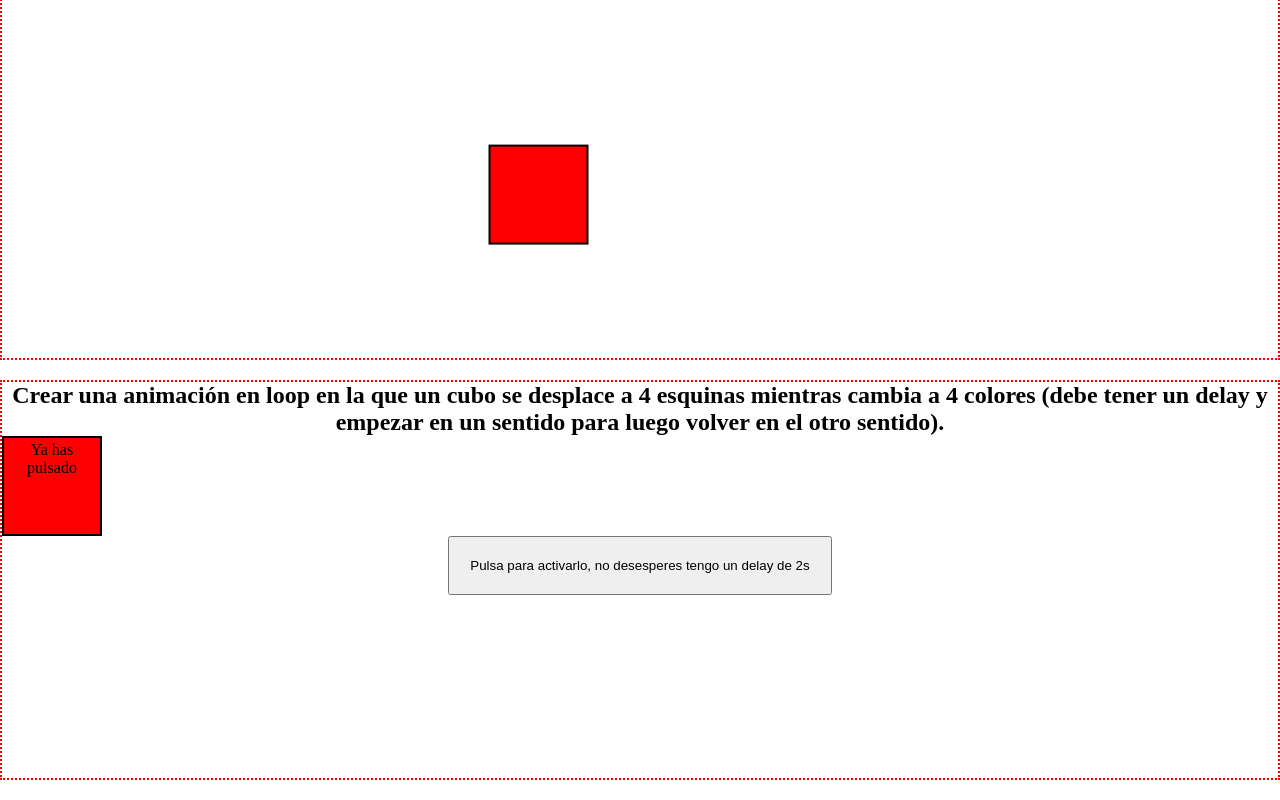
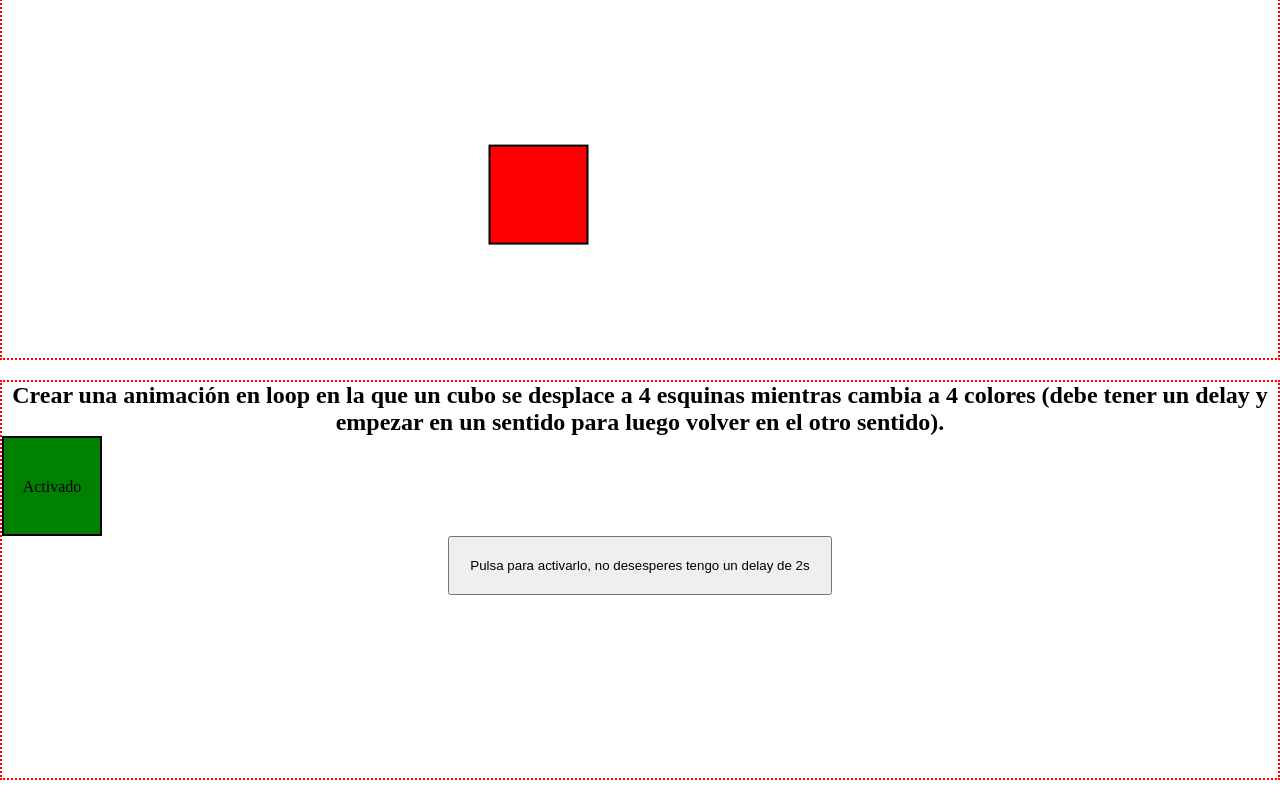
Before and after one commit to RaulTejero/Ejercicios-html-y-CSS, a plain HTML site: page HtmlEjercicios/transiciones/transiciones.html in a window 1280 px wide. Both pictures are taken after a click on the button "Pulsa para activarlo, no desesperes tengo un delay de 2s". Shown: the part 937-1737 px from the top of the page. Drawn offline with Linux system fonts and the light colour scheme.

Commit message:
ahora si

```diff
--- a/HtmlEjercicios/css/transiciones.css
+++ b/HtmlEjercicios/css/transiciones.css
@@ -81,6 +81,10 @@ div {
     text-align: center;
 }
 .item4 {
+    padding-top: 40px;
+}
+
+.animacion {
     animation-name: sentido;
     animation-duration: 10s;
     animation-iteration-count: infinite;
@@ -101,7 +105,7 @@ button {
     }
     50% {
         transform: translateX(1160%);
-        background-color: green;
+        background-color: orange;
     }
     75% {
          transform: translateY(240%);
--- a/HtmlEjercicios/js/transiciones.js
+++ b/HtmlEjercicios/js/transiciones.js
@@ -3,6 +3,8 @@ const $caja = document.querySelector("#caja4");
 
 
 $button.addEventListener("click",()=>{
-    $caja.className = "item4";
-    $caja.textContent = "Ya has pulsado";
+    $caja.className = "animacion";
+    $caja.textContent = "Activado";
+    $caja.style.paddingTop = "40px";
+    $caja.style.backgroundColor = "green";
 })
--- a/HtmlEjercicios/transiciones/transiciones.html
+++ b/HtmlEjercicios/transiciones/transiciones.html
@@ -22,7 +22,7 @@
     </section>
     <section class="section4">
         <h1>Crear una animación en loop en la que un cubo se desplace a 4 esquinas mientras cambia a 4 colores (debe tener un delay y empezar en un sentido para luego volver en el otro sentido).</h1>
-        <div id="caja4"></div>
+        <div id="caja4" class="item4">off</div>
         <button id="button">Pulsa para activarlo, no desesperes tengo un delay de 2s</button>
     </section>
     <script src="../js/transiciones.js" type="application/javascript"></script>
```
